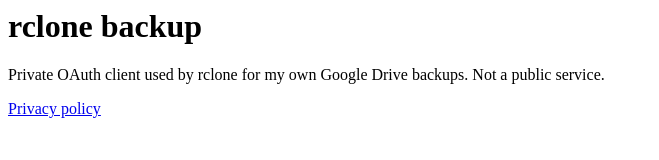
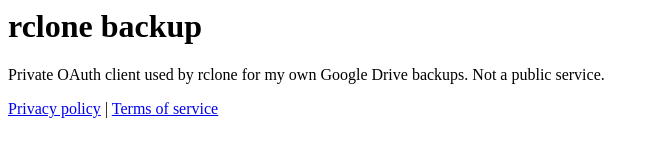
Before and after one commit to drachnreiter/My-public-code, a plain HTML site: page index.html in a window 1280 px wide. Shown: the whole page, without its empty margins (0-659 px from the left). Drawn offline with Linux system fonts and the light colour scheme.

Commit message:
Add terms of service link to index.html

```diff
--- a/index.html
+++ b/index.html
@@ -1,3 +1,3 @@
 <h1>rclone backup</h1>
 <p>Private OAuth client used by rclone for my own Google Drive backups. Not a public service.</p>
-<p><a href="privacy.html">Privacy policy</a></p>
+<p><a href="privacy.html">Privacy policy</a> | <a href="terms.html">Terms of service</a></p>
```
